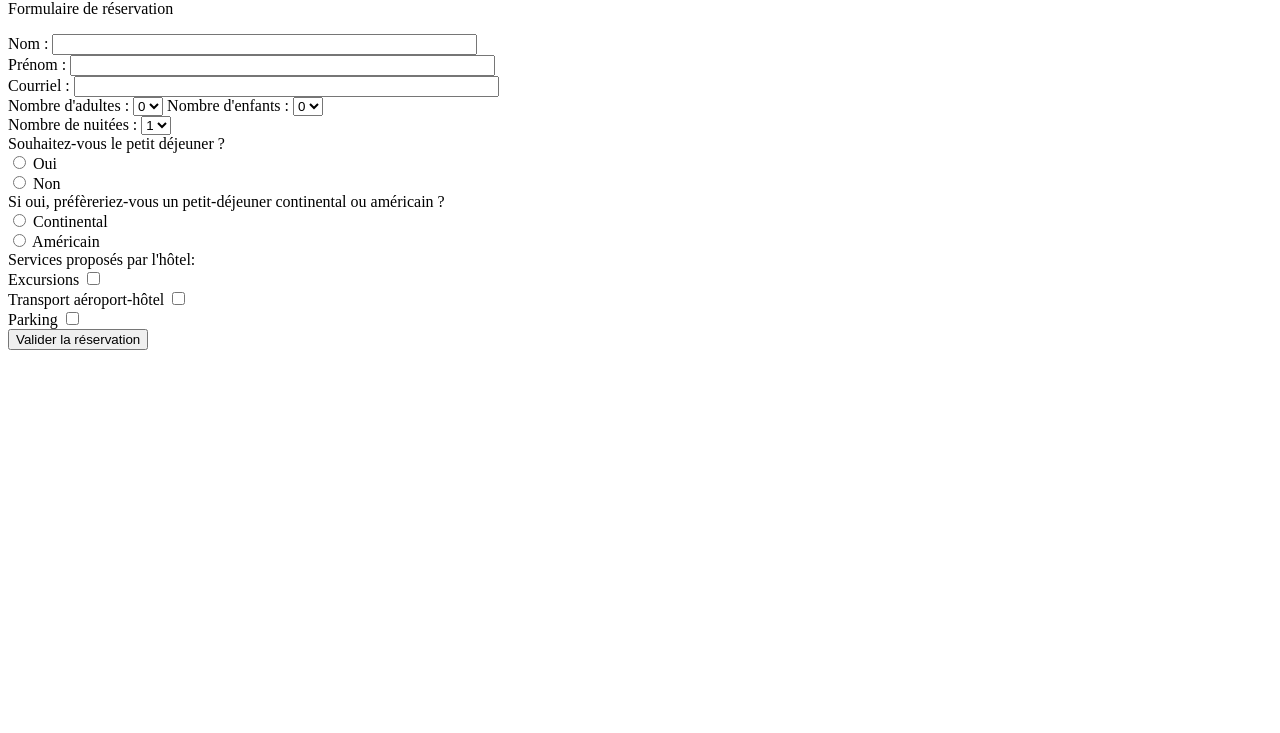
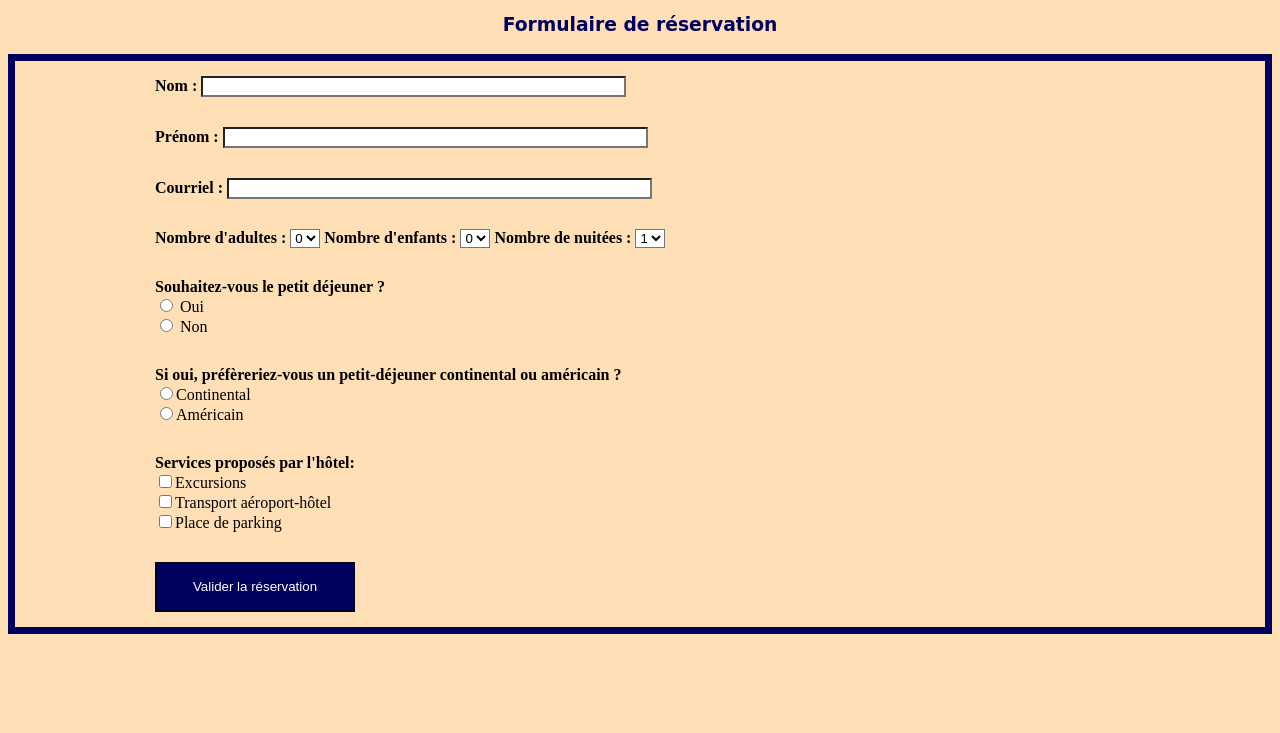
Before and after one commit to kelloggz24/form_nsi, a plain HTML site: page fomulaire_nsi.html in a window 1280 px wide. Shown: the part 67-800 px from the top of the page. Drawn offline with Linux system fonts and the light colour scheme.

Commit message:
Added some CSS to make this form beautiful

```diff
--- a/fomulaire_nsi.html
+++ b/fomulaire_nsi.html
@@ -3,11 +3,12 @@
     <head>
         <title>Exemple de formulaire</title>
         <meta charset="utf-8">
+        <link rel="stylesheet" href="style_form.css">
     </head>
     <body>
         <!-- Titre du formulaire -->
-        <h2>Hôtel NSI</h2>
-        <p>Formulaire de réservation</p>
+        <h1>Hôtel NSI</h1>
+        <h3>Formulaire de réservation</h3>
 
         <form name="formulaire" action="https://webia.lip6.fr/~muratetm/diu/Form_data.php" method="post" target="_blank">
 
@@ -45,9 +46,7 @@
                     <option value="4">4</option>
                     <option value="5">5</option>
                 </select>
-            </div>
             <!-- Nuitées, ....................... -->
-            <div>
                 <label for="nuits">Nombre de nuitées :</label>
                 <select name="nuits">
                     <option value="1">1</option>
@@ -65,27 +64,20 @@
             </div>
             <div>
                 <label for="dej2">Si oui, préfèreriez-vous un petit-déjeuner continental ou américain ?</label><br>
-                <input type="radio" name="dej2" value="cont"> Continental<br>
-                <input type="radio" name="dej2" value="amer"> Américain<br>
+                <input type="radio" name="dej2" value="cont">Continental<br>
+                <input type="radio" name="dej2" value="amer">Américain<br>
             </div>
             <!-- Services proposés par l'hôtel  -->
             <div>
-                Services proposés par l'hôtel:
-            <div>
-                <label for="excursions">Excursions</label>
-                <input type="checkbox" name="excursions">
-            </div>
-            <div>
-                <label for="aerohotel">Transport aéroport-hôtel</label>
-                <input type="checkbox" name="aerohotel">
-            </div>
-            <div>
-                <label for="park">Parking</label>
-                <input type="checkbox" name="park">
-            </div>
+                <label for="services">Services proposés par l'hôtel:</label><br>
+                <input type="checkbox" name="excursions">Excursions<br>
+                <input type="checkbox" name="aerohotel">Transport aéroport-hôtel<br>
+                <input type="checkbox" name="park">Place de parking<br>
             </div>
             <!-- ............................................ -->
-            <input value="Valider la réservation" type="submit">
+            <div>
+                <input value="Valider la réservation" type="submit">
+            </div>
         </form>
     </body>
 </html>
--- /dev/null
+++ b/style_form.css
@@ -0,0 +1,29 @@
+*{
+    background-color: rgb(255, 223, 181);
+}
+form{
+    border: 7px solid rgb(0, 0, 95);
+}
+h1, h3{
+    text-align: center;
+    font-family: Lucida Handwriting, cursive;
+    color: rgb(0, 0, 95);
+}
+div{
+    margin-left: 10%;
+    padding: 15px;
+}
+input[type=text], textarea, select{
+    background-color: white;
+}
+input[type=submit]{
+    background-color: rgb(0, 0, 95);
+    color: white;
+    border: 2px solid rgb(0, 0, 35);
+    cursor: pointer;
+    height: 50px;
+    width:200px;
+}
+label{
+    font-weight: bold;
+}
```
